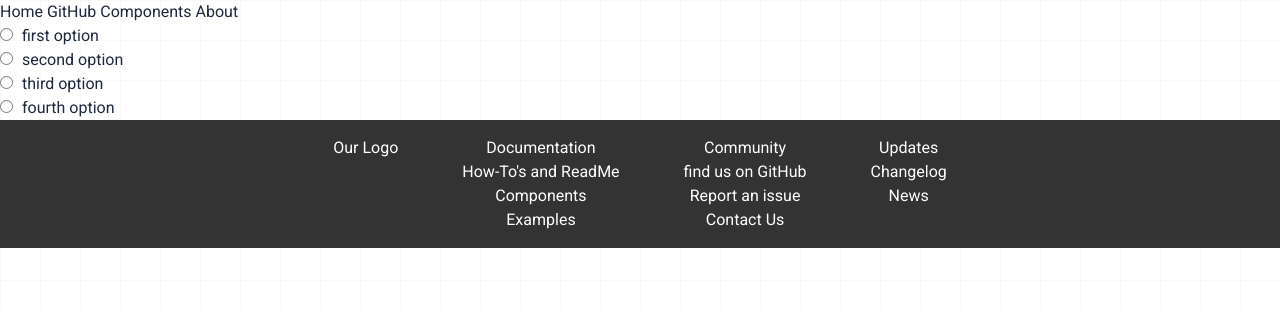
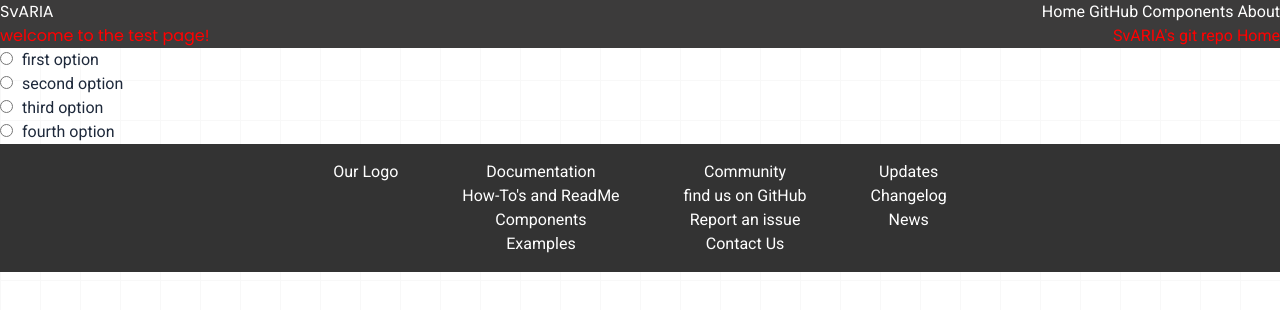
Before and after one commit to oslabs-beta/SvARIA, a SvelteKit app: page /testPage in a window 1280 px wide. Shown: the top 310 px of the page. Built offline with nearby package versions, Linux system fonts and the light colour scheme.

Commit message:
minor changes

```diff
--- a/src/routes/+layout.svelte
+++ b/src/routes/+layout.svelte
@@ -1,10 +1,13 @@
 <script>
     import "../app.css";
+    import Nav from '$lib/navigation/Navigation.svelte'
     import Navbar from "../splashPageLib/Navbar.svelte";
     import Footer from "../splashPageLib/Footer.svelte";
+
+    let links= [{ link: '/', name: 'Home' }, { link: 'https://github.com/oslabs-beta/SvARIA', name: 'GitHub' }, { link: '/components', name: 'Components' }, { link: '/about', name: 'About'} ]
 </script>
 
-<Navbar />
+<Nav heading='SvARIA' link={links} />
 <slot />
 <Footer />
 
--- a/src/routes/testPage/+page.svelte
+++ b/src/routes/testPage/+page.svelte
@@ -32,7 +32,8 @@
 	];
 
 	let navElem = [
-		{ link: 'https://github.com/oslabs-beta/SvARIA/tree/dev', name: "SvARIA's git repo" }
+		{ link: 'https://github.com/oslabs-beta/SvARIA/tree/dev', name: "SvARIA's git repo" },
+		{ link: "/", name: "Home"}
 	];
 
 	function onSubmit(e) {
@@ -60,7 +61,7 @@
 
 <title>Our testing page</title>
 
-<!-- <Nav heading="welcome to the test page!" link={navElem} id="newID" style="color: red"></Nav> -->
+<Nav heading="welcome to the test page!" link={navElem} id="newID" style="color: red"></Nav>
 
 <div class="testDiv">
 	<RadioGroup options={options} id="radio" ariaLabel="Radio Selector"/>
```
